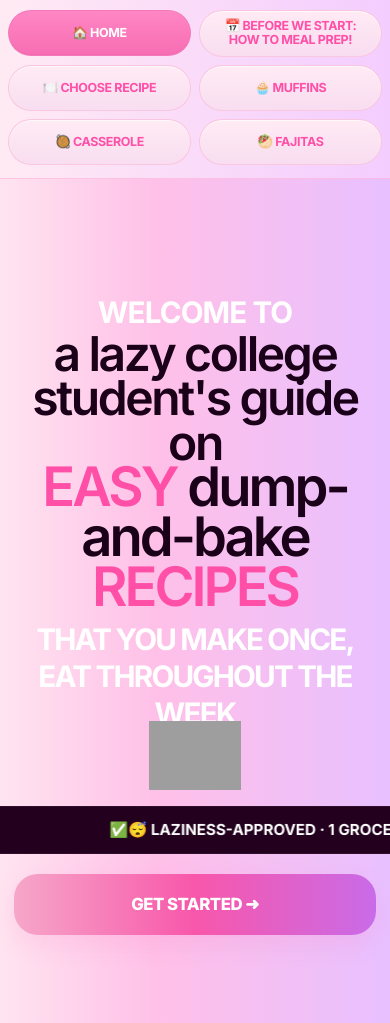
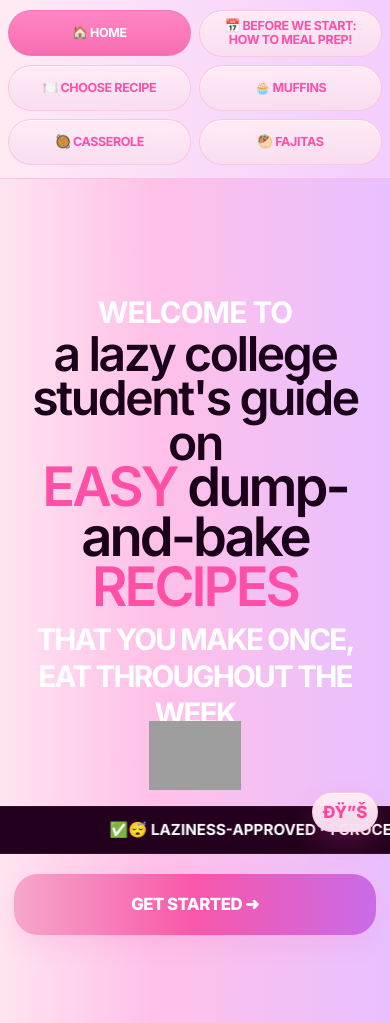
Before and after one commit to farihahahmed/uid-final-project, a Flask app: page / in a window 390 px wide. Run offline with Flask 3, Linux system fonts and the light colour scheme; grey boxes are pictures that could not be loaded.

Commit message:
Add looping background music control
Add home-page-music.mp3 as a served static sound asset and wire it into the shared base layout so the track can loop across pages.

Add a persistent music toggle that lets users mute or re-enable playback, remembers the mute preference in localStorage, and retries playback after the first user interaction to handle browser autoplay restrictions.

Style the control as a floating rounded pink UI element with responsive mobile behavior so it stays consistent with the existing visual language.

```diff
--- a/static/css/style.css
+++ b/static/css/style.css
@@ -76,6 +76,48 @@ body.custom-cursor-enabled #custom-cursor.is-visible {
   transform: translate(-18px, -12px) scale(0.94);
 }
 
+.music-toggle {
+  position: fixed;
+  right: 18px;
+  bottom: 18px;
+  z-index: 1000;
+  display: inline-flex;
+  align-items: center;
+  gap: 8px;
+  min-height: 44px;
+  padding: 10px 16px;
+  border: 1px solid rgba(249, 198, 224, 0.95);
+  border-radius: 999px;
+  background: linear-gradient(180deg, rgba(255, 235, 244, 0.98) 0%, rgba(248, 221, 240, 0.98) 100%);
+  box-shadow: 0 12px 28px rgba(255, 69, 160, 0.2), inset 0 1px 0 rgba(255, 255, 255, 0.72);
+  color: var(--pink-dark);
+  font-family: 'Inter', Arial, sans-serif;
+  font-size: 0.78rem;
+  font-weight: 800;
+  letter-spacing: -0.02em;
+  text-transform: uppercase;
+  transition: transform 0.15s, box-shadow 0.15s, background 0.15s, color 0.15s;
+}
+
+.music-toggle:hover,
+.music-toggle:focus-visible {
+  background: linear-gradient(180deg, #ff86c4 0%, #f76db3 100%);
+  box-shadow: 0 14px 32px rgba(255, 69, 160, 0.28), inset 0 -1px 0 rgba(214, 88, 154, 0.18);
+  color: #ffffff;
+  transform: translateY(-1px);
+  outline: none;
+}
+
+.music-toggle[aria-pressed="true"] {
+  background: linear-gradient(180deg, rgba(255, 255, 255, 0.95) 0%, rgba(255, 240, 247, 0.95) 100%);
+  color: #9b4d73;
+}
+
+.music-toggle-icon {
+  font-size: 1.05rem;
+  line-height: 1;
+}
+
 h1, h2, h3, .display-font {
   font-family: 'Inter', Arial, sans-serif;
 }
@@ -2033,6 +2075,14 @@ h1, h2, h3, .display-font {
 }
 
 @media (max-width: 768px) {
+  .music-toggle {
+    right: 12px;
+    bottom: 12px;
+    min-height: 40px;
+    padding: 8px 12px;
+    font-size: 0.7rem;
+  }
+
   .top-nav {
     padding: 10px 0 14px;
   }
@@ -2201,6 +2251,15 @@ h1, h2, h3, .display-font {
 }
 
 @media (max-width: 420px) {
+  .music-toggle {
+    gap: 6px;
+    padding: 8px 10px;
+  }
+
+  .music-toggle-text {
+    display: none;
+  }
+
   .grocery-grid,
   .grocery-grid-count-4 {
     grid-template-columns: 1fr;
--- a/templates/base.html
+++ b/templates/base.html
@@ -18,6 +18,16 @@
 </head>
 <body>
   <div id="custom-cursor" aria-hidden="true"></div>
+  <audio
+    id="background-music"
+    src="{{ url_for('static', filename='sounds/home-page-music.mp3') }}"
+    loop
+    preload="auto"
+  ></audio>
+  <button type="button" class="music-toggle" id="music-toggle" aria-pressed="false">
+    <span class="music-toggle-icon" aria-hidden="true">ðŸ”Š</span>
+    <span class="music-toggle-text">Music On</span>
+  </button>
 
   <!-- Top nav -->
   <nav class="top-nav">
@@ -71,6 +81,65 @@
   <script src="https://cdn.jsdelivr.net/npm/bootstrap@5.3.3/dist/js/bootstrap.bundle.min.js"></script>
   <!-- jQuery -->
   <script src="https://code.jquery.com/jquery-3.7.1.min.js"></script>
+  <script>
+    (function () {
+      const music = document.getElementById('background-music');
+      const toggle = document.getElementById('music-toggle');
+      if (!music || !toggle) {
+        return;
+      }
+
+      const mutedKey = 'backgroundMusicMuted';
+      const startedKey = 'backgroundMusicStarted';
+      const icon = toggle.querySelector('.music-toggle-icon');
+      const text = toggle.querySelector('.music-toggle-text');
+
+      function isMuted() {
+        return window.localStorage.getItem(mutedKey) === 'true';
+      }
+
+      function updateButton() {
+        const muted = music.muted;
+        toggle.setAttribute('aria-pressed', muted ? 'true' : 'false');
+        if (icon) icon.textContent = muted ? 'ðŸ”‡' : 'ðŸ”Š';
+        if (text) text.textContent = muted ? 'Music Off' : 'Music On';
+      }
+
+      function playMusic() {
+        if (music.muted) {
+          return;
+        }
+        music.play()
+          .then(function () {
+            window.localStorage.setItem(startedKey, 'true');
+          })
+          .catch(function () {
+            // Browsers may block audio until the first user gesture.
+          });
+      }
+
+      music.volume = 0.35;
+      music.muted = isMuted();
+      updateButton();
+
+      toggle.addEventListener('click', function () {
+        music.muted = !music.muted;
+        window.localStorage.setItem(mutedKey, music.muted ? 'true' : 'false');
+        updateButton();
+        if (!music.muted) {
+          playMusic();
+        }
+      });
+
+      if (!music.muted) {
+        playMusic();
+      }
+
+      ['pointerdown', 'keydown', 'touchstart'].forEach(function (eventName) {
+        document.addEventListener(eventName, playMusic, { once: true, passive: true });
+      });
+    })();
+  </script>
   <script>
     $(function () {
       if (!window.matchMedia('(pointer:fine)').matches) {
```
Also changed, not shown: 1 other file.
